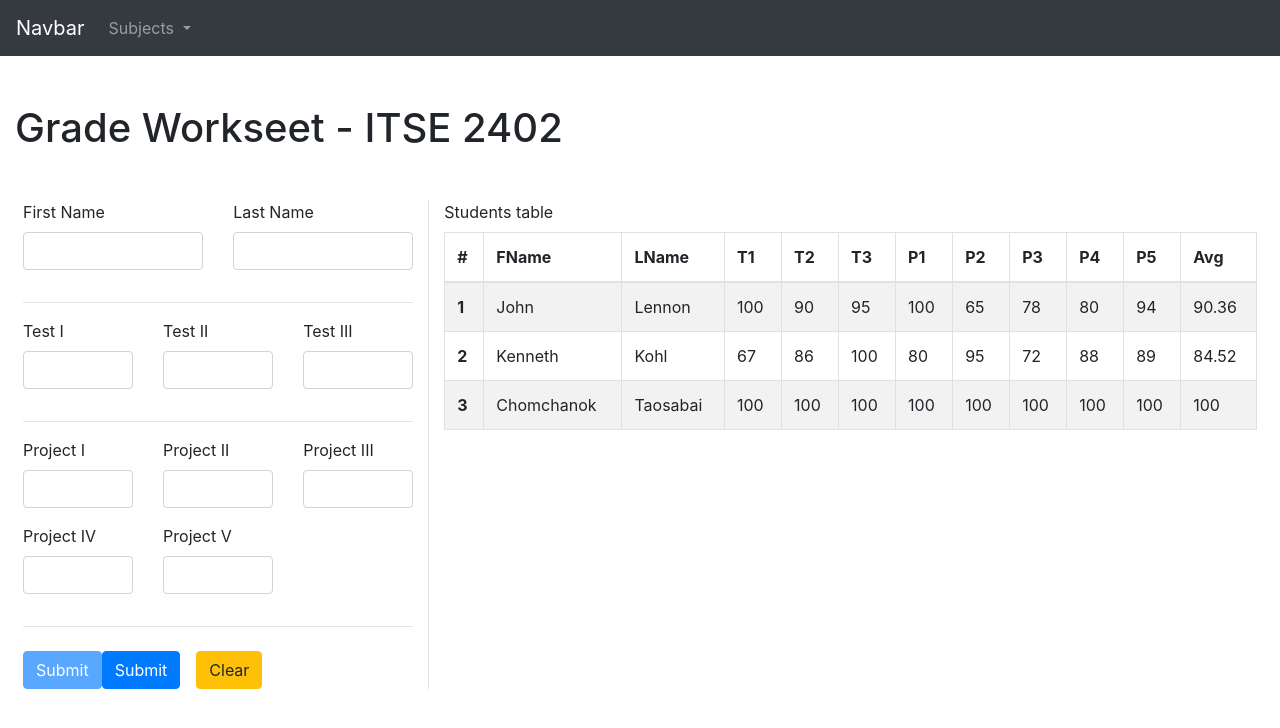
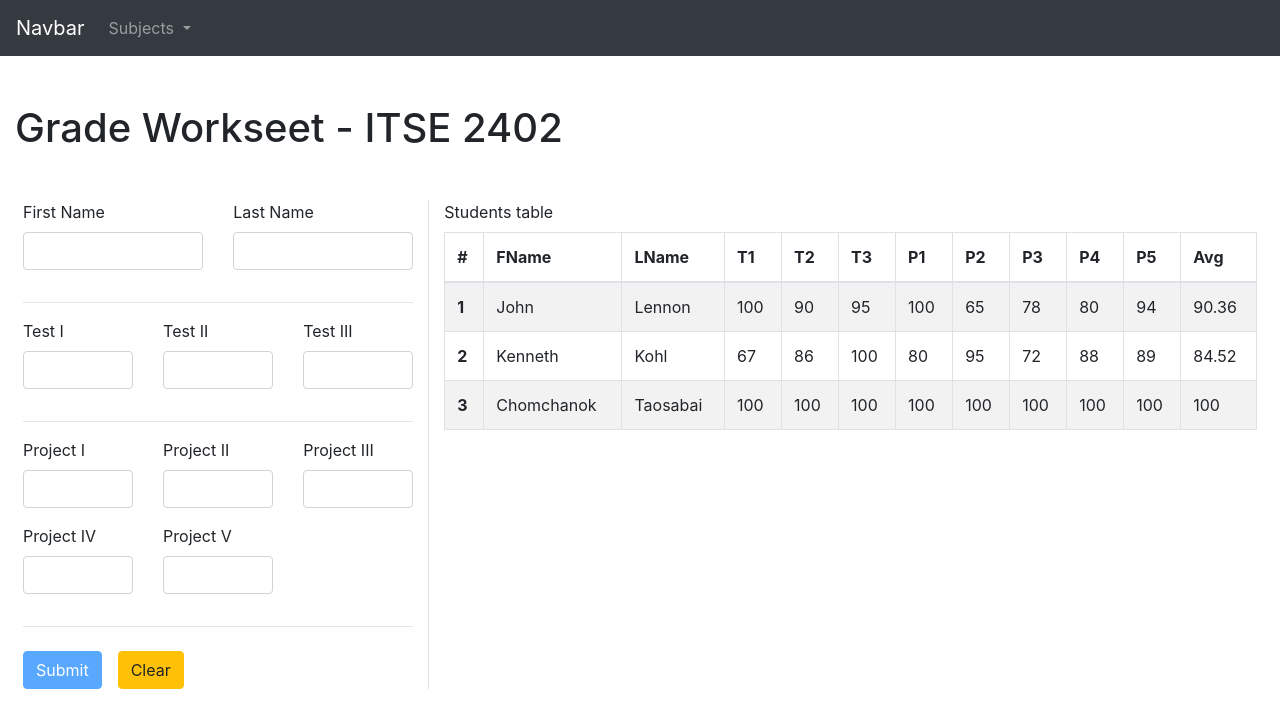
Before and after one commit to CHNUTT/angular-gradesystem, an Angular app: page / in a window 1280 px wide. Shown: the top 728 px of the page. Built offline with nearby package versions, Linux system fonts and the light colour scheme.

Commit message:
[ Data flow ] - implement data flow: grade-form --> panel --> grade-list --> grade-item

```diff
--- a/src/app/panel/grade-form/grade-form.component.html
+++ b/src/app/panel/grade-form/grade-form.component.html
@@ -125,8 +125,6 @@
     <div class="button-group mt-4">
       <button [disabled]="!studentForm.valid" type="submit"
         class="btn btn-primary">Submit</button>
-      <button type="submit"
-        class="btn btn-primary">Submit</button>
       <button type="button" class="btn btn-warning ml-3">Clear</button>
       <button *ngIf="editMode" type="button"
         class="btn btn-danger ml-3">Delete</button>
--- a/src/app/panel/grade-form/grade-form.component.ts
+++ b/src/app/panel/grade-form/grade-form.component.ts
@@ -50,7 +50,7 @@ export class GradeFormComponent implements OnInit {
   onDelete(): void {}
 
   onSubmit(form: NgForm): void {
-    // if (form.invalid) return;
+    if (form.invalid) return;
     const { value } = form;
     this.createNewStudentRecord.emit(value);
   }
--- a/src/app/panel/panel.component.ts
+++ b/src/app/panel/panel.component.ts
@@ -32,7 +32,6 @@ export class PanelComponent implements OnInit {
   ngOnInit(): void {}
 
   onCreateNewStudentRecord(student: StudentModel): void {
-    console.log(student);
     const newStudent = new Student(
       student.fName,
       student.lName,
```
